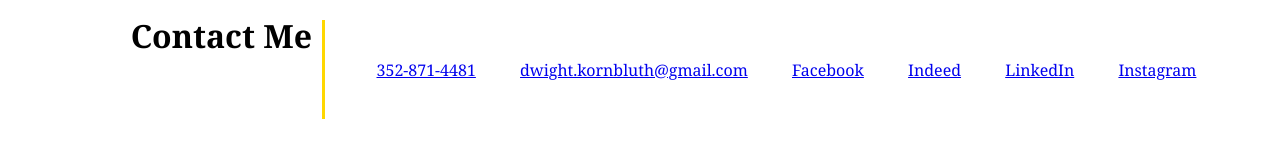
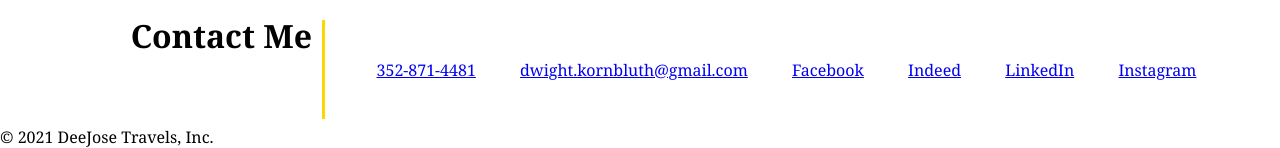
Before and after one commit to DeeScrump/Dwight-s-Portfolio, a plain HTML site: page index.html in a window 1280 px wide. Shown: the part 1853-2001 px from the top of the page. Drawn offline with Linux system fonts and the light colour scheme.

Commit message:
commit changes to index

```diff
--- a/index.html
+++ b/index.html
@@ -110,18 +110,8 @@
     </main>
 
     <footer>
-        <p></p>
+        <p>© 2021 DeeJose Travels, Inc.</p>
     </footer>
 </body>
 
 </html>
-
-<!--
-
-
-
-
-
-
-
--->
```
Also changed, not shown: 1 other file.
